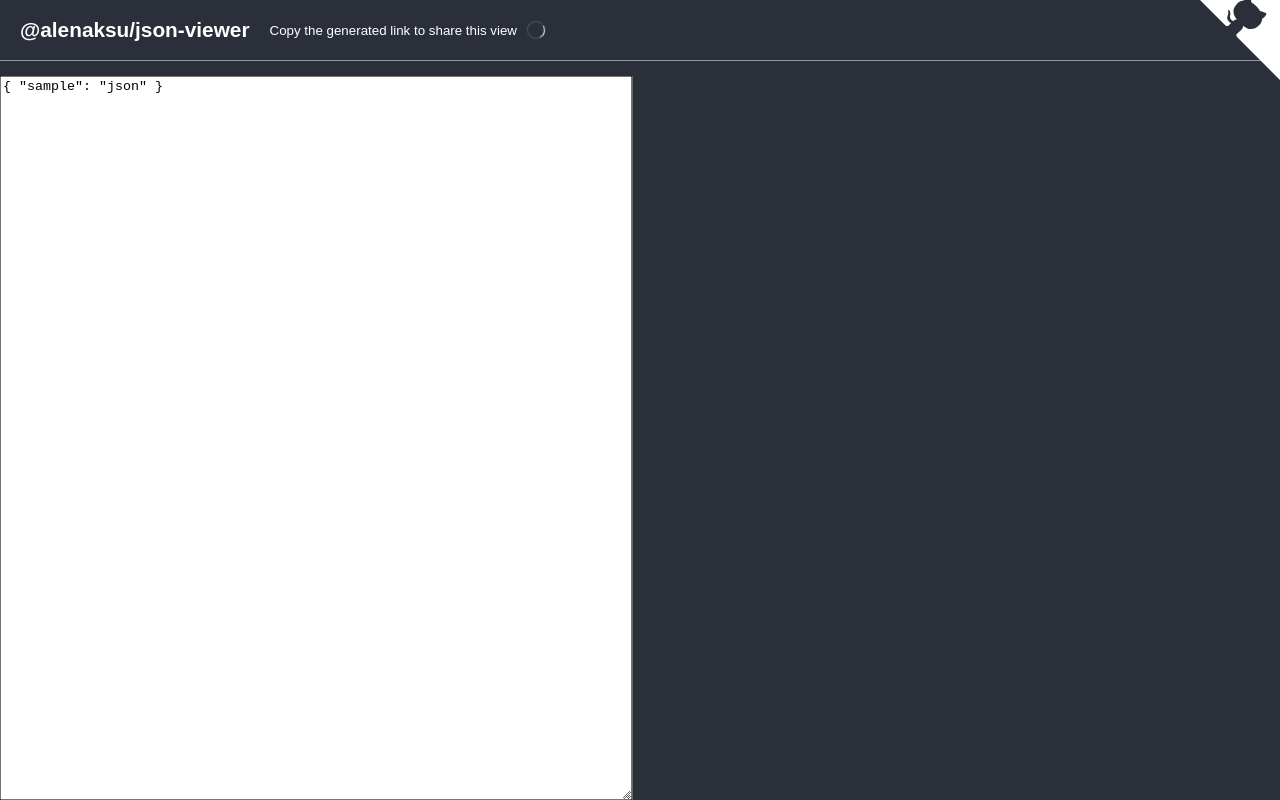
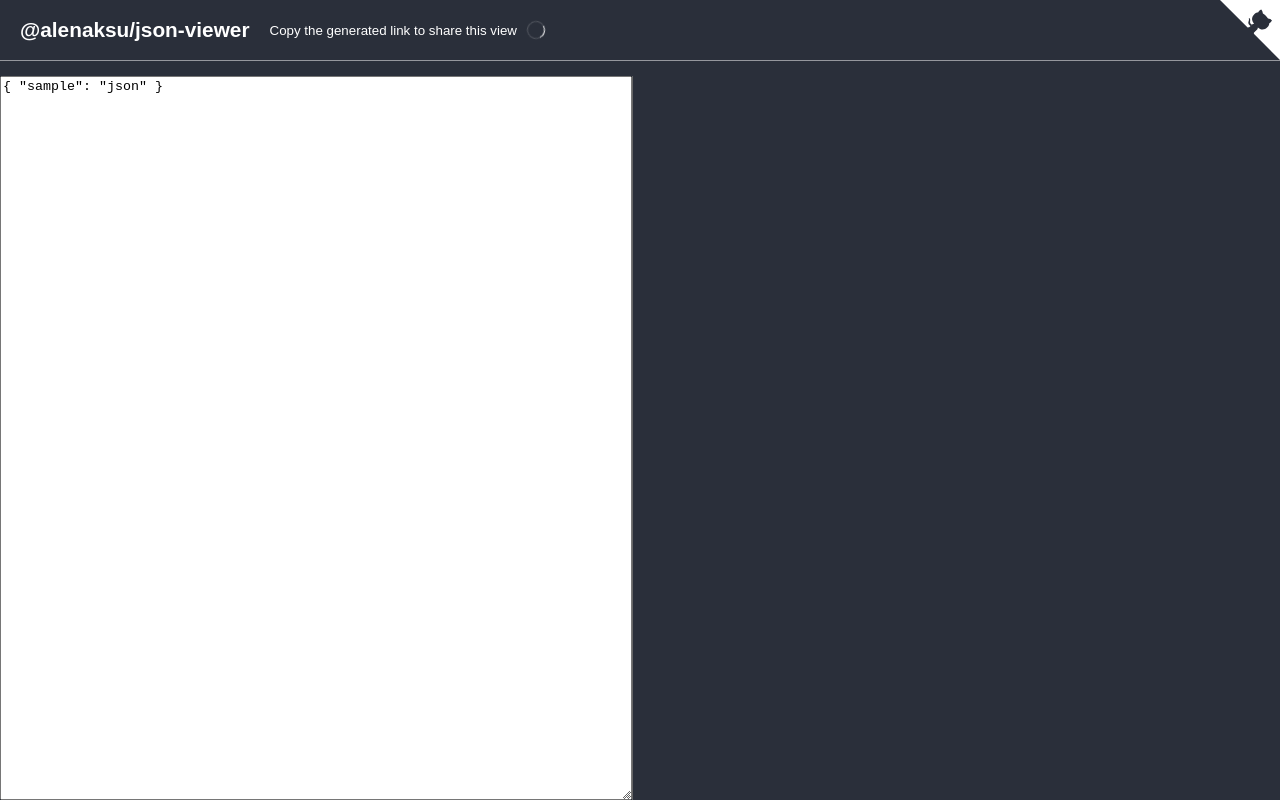
Before and after one commit to alenaksu/json-viewer, a website: page website/index.html in a window 1280 px wide. Drawn offline with nearby package versions, Linux system fonts and the light colour scheme.

Commit message:
chore: fix firefox style issue

```diff
--- a/website/styles.css
+++ b/website/styles.css
@@ -107,7 +107,7 @@ body {
 }
 
 .github-corner {
-    height: 100;
+    height: 100%;
 }
 
 .github-corner > svg {
```
Also changed, not shown: docs/index.html (+1 -1 lines), 4 other files.
